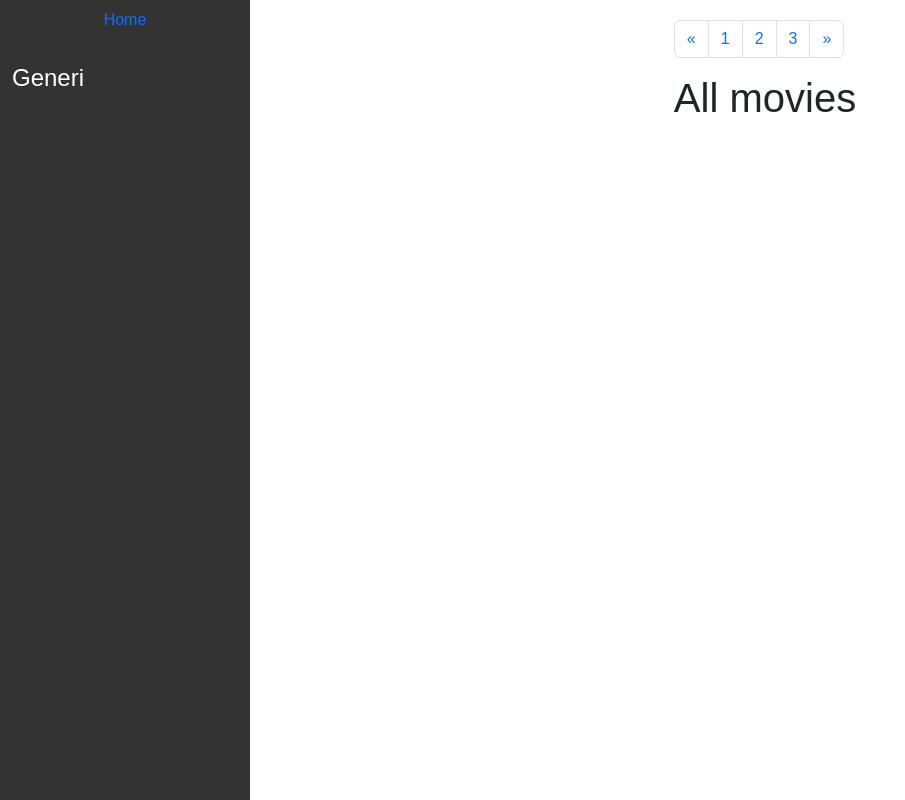
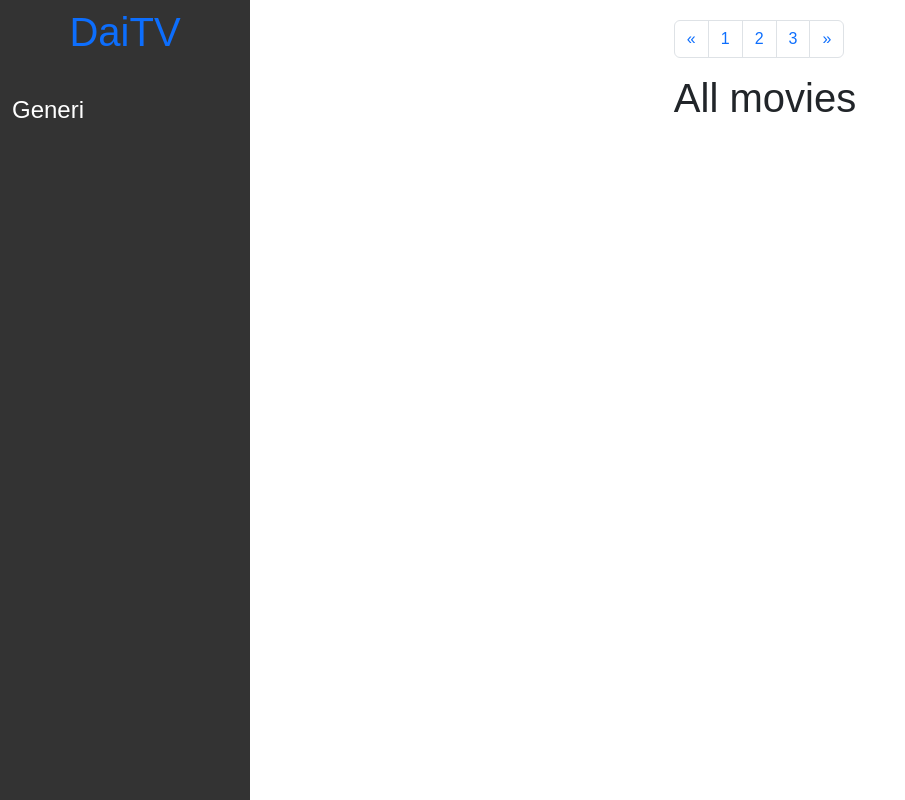
Before and after one commit to ale-comi/daitv_gruppo5, a Flask app: page / in a window 1280 px wide. Shown: the whole page, without its empty margins (0-905 px from the left). Run offline with Flask 3, Linux system fonts and the light colour scheme; data that the repository does not hold is empty; some libraries are stand-ins or nearby versions.

Commit message:
risolto merge sbagliato

```diff
--- a/templates/test2Bootstrap.html
+++ b/templates/test2Bootstrap.html
@@ -48,7 +48,7 @@
       <nav id="sidebar">
         <div class="sidebar-sticky">
           <ul class="nav flex-column">
-            <a class="nav-link" style="text-align: center" href="/">Home</a>
+            <a class="nav-link" style="text-align: center" href="/"><h1>DaiTV</h1></a>
             <br><h4>Generi</h4>
 
             {% for elem in genres: %}
```
